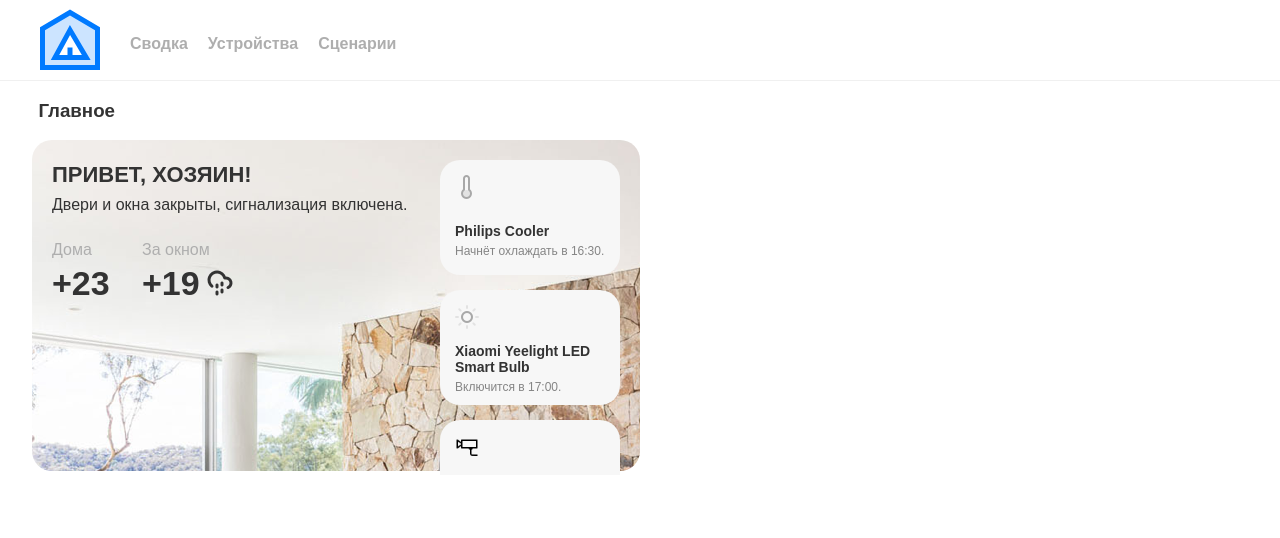
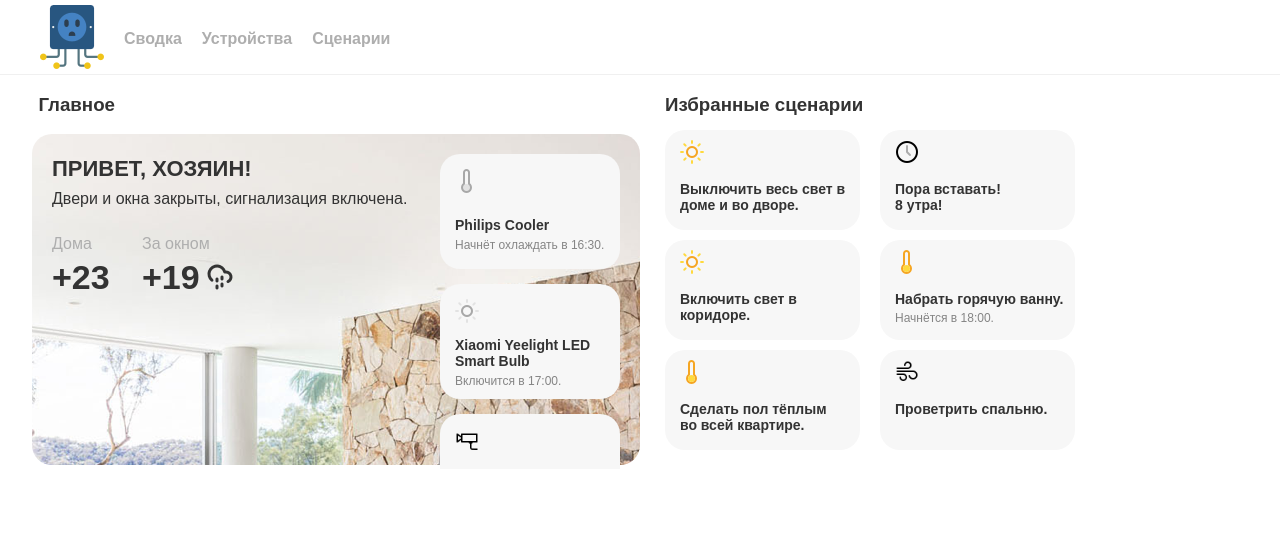
Before and after one commit to max-alive/home.is.smart, a plain HTML site: page public/index.html in a window 1280 px wide. Drawn offline with nearby package versions, Linux system fonts and the light colour scheme.

Commit message:
Working on scenarios behavior

```diff
--- a/public/index.css
+++ b/public/index.css
@@ -46,11 +46,11 @@ body,
         flex: 1 0 auto;
     }
     .logoimg{
-        margin-left: 10px !important;
+        margin-left: 20px !important;
         display: block;
         float: left;
     }
-    #infoh{
+    h3#infoh{
         display: none;
     }
     header{
@@ -111,6 +111,13 @@ body,
     #smallpaneltemp,#smallpanellight, #smallpanelcam, #smallpanelair{
         top: 140px !important;
     }
+    h3#favscenarios{
+        position: static !important;
+    }
+    div.nestedscenarios{
+        margin: 0 !important;
+        white-space: nowrap;
+    }
 }
 header{
     border-bottom: 1px solid #f0f0f0;
@@ -121,7 +128,7 @@ header{
     color: #aeaeae;
     font-weight: bold;
     text-decoration: none;
-    margin: 35px 0 0 20px;
+    margin: 30px 0 0 20px;
     text-align: center;
     transition: all 250ms linear,visibility 0s,padding-left 0s,padding-right 0s,
     margin-top 0s,color 500ms linear,background-color 0s;
@@ -131,19 +138,20 @@ header{
     cursor: pointer;
 }
 .logoimg{
-    margin-left: 30px;
+    margin: 5px 0 5px 40px;
     float: left;
 }
 .info{
     text-align: center;
 }
-.nestedcont{
+.nestedcont,
+section.scenarios{
     position: relative;
     width: 95%;
     margin-left: auto;
     overflow: hidden;
 }
-#infoh{
+h3#infoh{
     text-align: left;
     margin-left: 6%;
 }
@@ -242,3 +250,43 @@ header{
     font-size: 12px;
     margin-top: 5px;
 }
+h3#favscenarios{
+    position: absolute;
+    left: 25px;
+}
+div.favscenarios{
+    display: inline-block;
+    margin: 0 20px 10px 0;
+    background-color: #f7f7f7;
+    width: 180px;
+    height: 90px;
+    border-radius: 20px;
+    padding: 10px 0 0 15px;
+    font-size: 14px;
+    font-weight: bold;
+    transition: background-color 300ms linear 0s;
+    cursor: pointer;
+    vertical-align: top;
+    white-space: normal;
+    overflow: hidden;
+}
+div.favscenarios:hover{
+    background-color: #ffffff;
+    box-shadow: 0 2px 6px 0 rgba(197, 186, 186, 0.5);
+}
+div.nestedscenarios{
+    height: 335px;
+    margin-top: 55px;
+    margin-left: 25px;
+    font-size: 0;
+    -webkit-column-count: 1;
+    -moz-column-count: 1;
+    column-count: 1;
+    /*overflow-x: scroll;*/
+}
+p.favscenariosubtext{
+    font-size: 12px;
+    font-weight: normal;
+    color: #858585;
+    margin-top: -10px;
+}
--- a/public/index.html
+++ b/public/index.html
@@ -5,16 +5,17 @@
     <meta http-equiv="X-UA-Compatible" content="IE=edge" />
     <meta name="viewport" content="width=device-width, initial-scale=1" />
     <link rel="stylesheet" href="index.css">
-    <script src="https://ajax.googleapis.com/ajax/libs/jquery/3.3.1/jquery.min.js"></script>
+    <script src="index.js"></script>
     <title> Алиев | Умный дом </title>
+    <link rel="icon" href="../assets/imgs/logoimg.png" type="image/png" sizes="16x16">
 </head>
 <body>
 
     <div class="page">
 
         <header>
-            <img src="../assets/imgs/security.svg" alt="SMART HOME"
-                 class="logoimg" width="80">
+            <img src="../assets/imgs/headerimg.png" alt="SMART HOME"
+                 class="logoimg" width="64">
 
             <div class="headerlist" id="headerlist">
                 <a href="#">Сводка</a>
@@ -63,15 +64,60 @@
                     </div>
                     </div>
             </section>
-            <section class="scenarios"></section>
+            <section class="scenarios">
+                <h3 id="favscenarios">Избранные сценарии</h3>
+                <div class="nestedscenarios">
+                <div class="favscenarios">
+                    <img src="../assets/imgs/icon_sun_2@1x.png" alt="Солнышко">
+                    <p class="favscenariostext">Выключить весь свет в доме и во дворе.</p>
+                </div>
+                <div class="favscenarios">
+                    <img src="../assets/imgs/icon_scheduled@1x.png" alt="Часики">
+                    </br>
+                    <p class="favscenariostext">Пора вставать!</br>8 утра!</p>
+                </div>
+                <div class="favscenarios">
+                    <img src="../assets/imgs/icon_sun_2@1x.png" alt="Солнышко">
+                    <p class="favscenariostext">Включить свет в коридоре.</p>
+                </div>
+                <div class="favscenarios">
+                    <img src="../assets/imgs/icon_temperature_2@1x.png" alt="Градусник">
+                    <p class="favscenariostext">Набрать горячую ванну.</p>
+                    <p class="favscenariosubtext">Начнётся в 18:00.</p>
+                </div>
+                <div class="favscenarios">
+                    <img src="../assets/imgs/icon_temperature_2@1x.png" alt="Градусник">
+                    <p class="favscenariostext">Сделать пол тёплым</br>во всей квартире.</p>
+                </div>
+                <div class="favscenarios">
+                    <img src="../assets/imgs/icons8-air-32.png" alt="Ветерок" width="24">
+                    <p class="favscenariostext">Проветрить спальню.</p>
+                </div>
+                <div class="favscenarios">
+                    <img src="../assets/imgs/breathable.png" alt="Караоке!">
+                    <p class="favscenariostext">Петь караоке.</p>
+                </div>
+                <div class="favscenarios">
+                    <img src="../assets/imgs/guitar.png" alt="Релакс!">
+                    <p class="favscenariostext">Проиграть релакс.<br/>музыку.</p>
+                </div>
+                <div class="favscenarios">
+                    <img src="../assets/imgs/icon.png" alt="Курочка">
+                    <p class="favscenariostext">Включить духовку.</p>
+                    </div>
+                <div class="favscenarios">
+                    <img src="../assets/imgs/soccer-ball-variant.png" alt="...">
+                    <p class="favscenariostext">Смотреть футбол.</p>
+                    <p class="favscenariosubtext">Матч в 22:00.</p>
+                </div>
+                </div>
 
+            </section>
         </div>
 
         <div class="devices"></div>
-
         <footer></footer>
 
     </div>
-    <script src="index.js"></script>
 </body>
 </html>
```
Also changed, not shown: assets/imgs/breathable.png (added), assets/imgs/cooking.png (added), assets/imgs/guitar.png (added), assets/imgs/headerimg.png (added), assets/imgs/icon.png (added), assets/imgs/logo.png (deleted), assets/imgs/logoimg.png (added), assets/imgs/soccer-ball-variant.png (added), public/index.js (line endings or trailing spaces).
